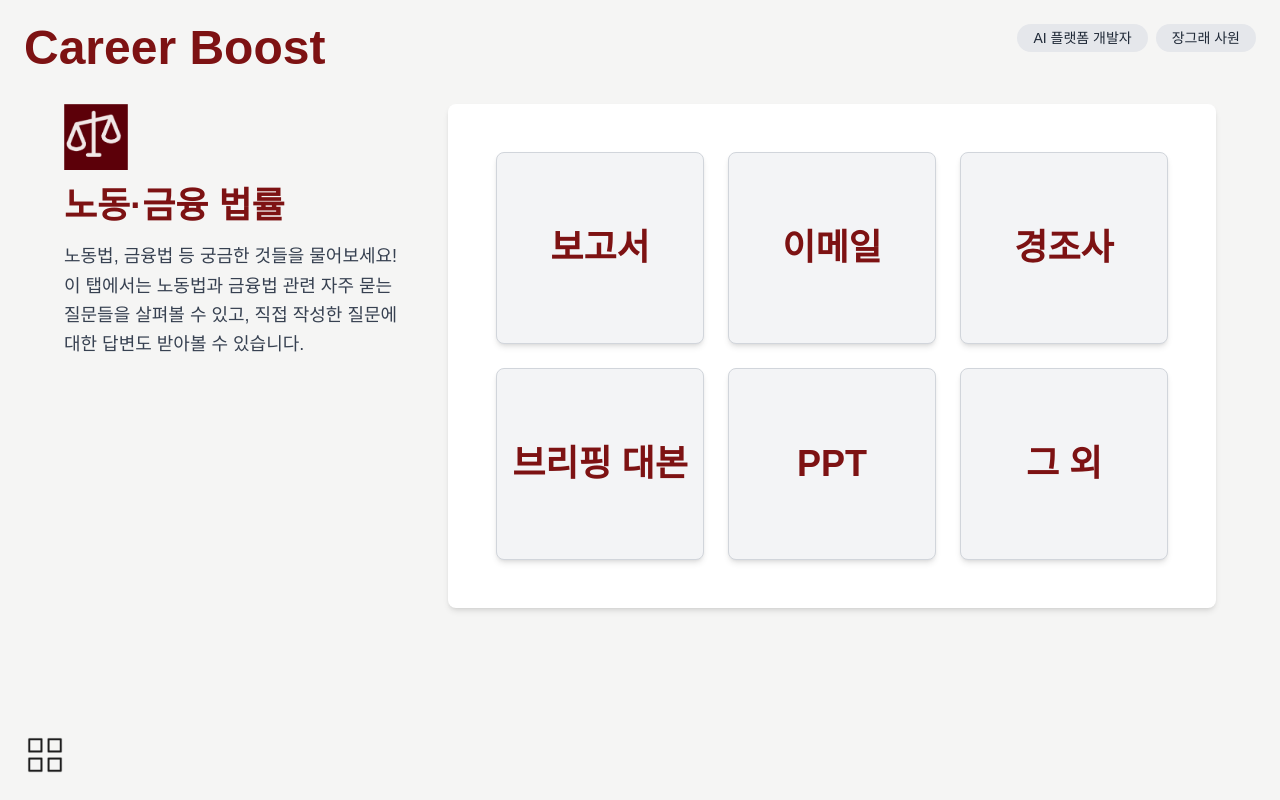
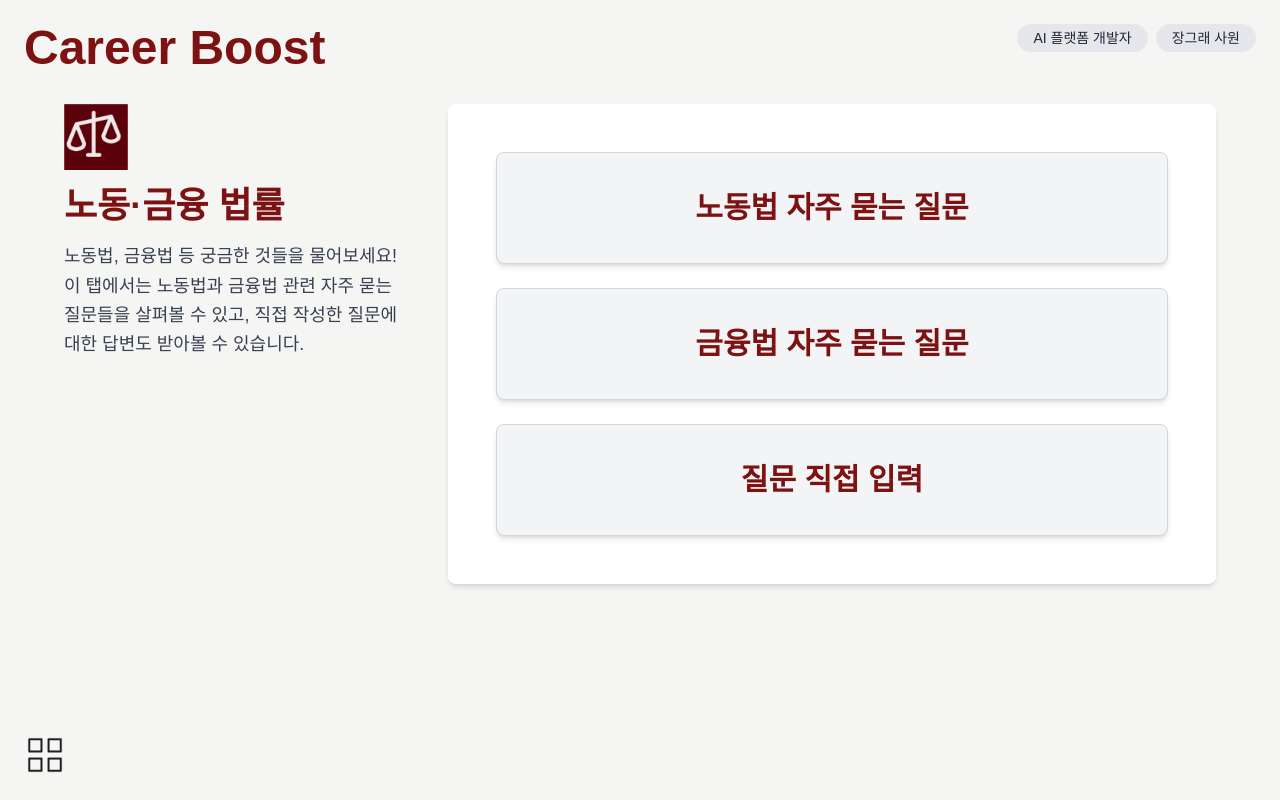
Before and after one commit to PITER-AI/CareerBoost-FE, a Next.js app in the folder careerboost/: page /workAndLow in a window 1280 px wide. Built offline with nearby package versions, Linux system fonts and the light colour scheme.

Commit message:
[FIX]: 중분류 카테고리 텍스트 수정 및 UI 재배치

```diff
--- a/careerboost/app/myMento/page.tsx
+++ b/careerboost/app/myMento/page.tsx
@@ -40,15 +40,11 @@ export default function myMentoPage() {
         </div>
 
         {/* 오른쪽 - 버튼 영역 */}
-        <div className="w-full md:w-2/3 bg-white rounded-lg shadow-md p-12 grid grid-cols-2 sm:grid-cols-3 gap-6">
+        <div className="w-full md:w-2/3 bg-white rounded-lg shadow-md p-12 grid grid-cols-2 sm:grid-cols-1 gap-6">
           {/* 버튼들 */}
           {[
-            { label: "보고서", type: "report" },
-            { label: "이메일", type: "email" },
-            { label: "경조사", type: "event" },
-            { label: "브리핑 대본", type: "briefing" },
-            { label: "PPT", type: "ppt" },
-            { label: "그 외", type: "others" },
+            { label: "비즈니스 매너", type: "businessmanners" },
+            { label: "비즈니스 용어", type: "businesskeyword" },
           ].map((button) => (
             <Link
               href={{
@@ -57,8 +53,8 @@ export default function myMentoPage() {
               }}
               key={button.type}
             >
-              <div className="bg-gray-100 border border-gray-300 rounded-lg flex items-center justify-center h-48 shadow-md hover:bg-mint cursor-pointer transition">
-                <h2 className="text-4xl font-bold text-burgundy">
+              <div className="bg-gray-100 border border-gray-300 rounded-lg flex items-center justify-center h-28 shadow-md hover:bg-mint cursor-pointer transition">
+                <h2 className="text-3xl font-bold text-burgundy">
                   {button.label}
                 </h2>
               </div>
--- a/careerboost/app/textGenerator/page.tsx
+++ b/careerboost/app/textGenerator/page.tsx
@@ -27,7 +27,7 @@ export default function TextGeneratorPage() {
           <Image
             src="/textgenerator_logo.png"
             className="mb-4"
-            alt="텍스트 생성 로고"
+            alt="업무 문서 작성"
             width={64}
             height={64}
           />
@@ -44,12 +44,9 @@ export default function TextGeneratorPage() {
         <div className="w-full md:w-2/3 bg-white rounded-lg shadow-md p-12 grid grid-cols-2 sm:grid-cols-3 gap-6">
           {/* 버튼들 */}
           {[
-            { label: "보고서", type: "report" },
-            { label: "이메일", type: "email" },
-            { label: "경조사", type: "event" },
-            { label: "브리핑 대본", type: "briefing" },
-            { label: "PPT", type: "ppt" },
-            { label: "그 외", type: "others" },
+            { label: "템플릿 적용", type: "reporttemplete" },
+            { label: "오탈자 검수", type: "fixword" },
+            { label: "PDF 분석", type: "pdfanalysus" },
           ].map((button) => (
             <Link
               href={{
--- a/careerboost/app/workAndLow/page.tsx
+++ b/careerboost/app/workAndLow/page.tsx
@@ -41,15 +41,12 @@ export default function workAndLowPage() {
         </div>
 
         {/* 오른쪽 - 버튼 영역 */}
-        <div className="w-full md:w-2/3 bg-white rounded-lg shadow-md p-12 grid grid-cols-2 sm:grid-cols-3 gap-6">
+        <div className="w-full md:w-2/3 bg-white rounded-lg shadow-md p-12 grid grid-cols-2 sm:grid-cols-1 gap-6">
           {/* 버튼들 */}
           {[
-            { label: "보고서", type: "report" },
-            { label: "이메일", type: "email" },
-            { label: "경조사", type: "event" },
-            { label: "브리핑 대본", type: "briefing" },
-            { label: "PPT", type: "ppt" },
-            { label: "그 외", type: "others" },
+            { label: "노동법 자주 묻는 질문", type: "workquestion" },
+            { label: "금융법 자주 묻는 질문", type: "lowquestion" },
+            { label: "질문 직접 입력", type: "userinput" },
           ].map((button) => (
             <Link
               href={{
@@ -58,8 +55,8 @@ export default function workAndLowPage() {
               }}
               key={button.type}
             >
-              <div className="bg-gray-100 border border-gray-300 rounded-lg flex items-center justify-center h-48 shadow-md hover:bg-mint cursor-pointer transition">
-                <h2 className="text-4xl font-bold text-burgundy">
+              <div className="bg-gray-100 border border-gray-300 rounded-lg flex items-center justify-center h-28 shadow-md hover:bg-mint cursor-pointer transition">
+                <h2 className="text-3xl font-bold text-burgundy">
                   {button.label}
                 </h2>
               </div>
```
